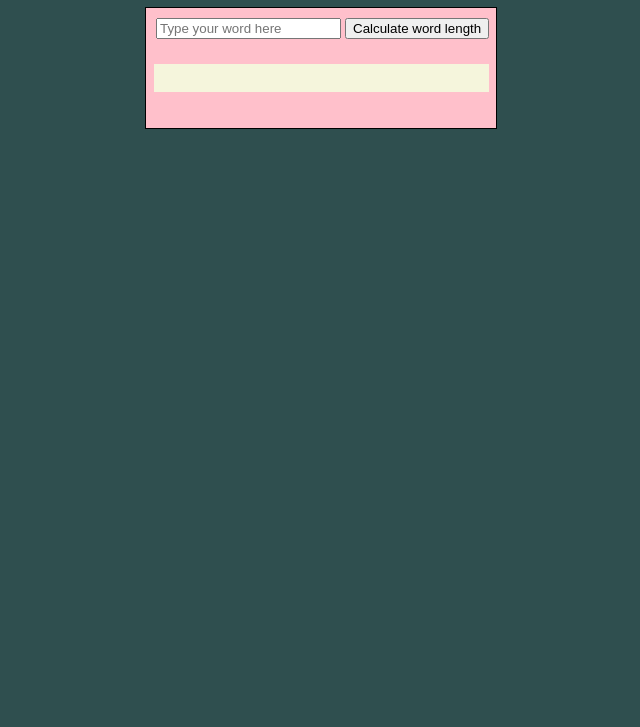
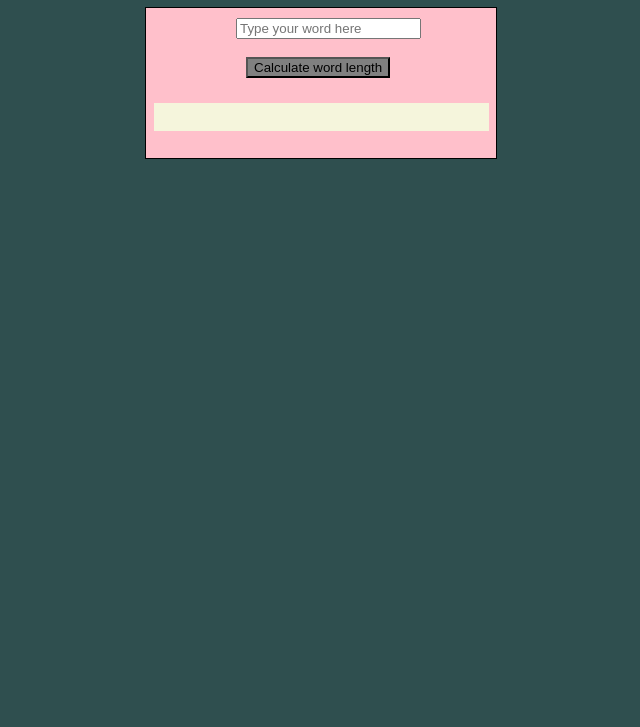
Before and after one commit to Thuotracy/word-length-calculator, a plain HTML site: page index.html in a window 1280 px wide. Shown: the part 73-800 px from the top of the page, without its empty margins (319-959 px from the left). Drawn offline with Linux system fonts and the light colour scheme.

Commit message:
styled the button

```diff
--- a/index.html
+++ b/index.html
@@ -11,7 +11,7 @@
     <h1>Word Length Calculator</h1>
 
     <div id="container">
-        <input type="text" id="word" placeholder="Type your word here">
+        <input type="text" id="word" placeholder="Type your word here"><br><br>
         <button id="btn">Calculate word length</button>
         <div id="output"></div>
     </div>
--- a/style.css
+++ b/style.css
@@ -8,7 +8,7 @@ h1{
 }
 
 #container{
-    height: 120px;
+    height: 150px;
     width: 350px;
     border: 1px solid black;
     background-color: pink;
@@ -16,7 +16,7 @@ h1{
 }
 
 #word{
-   margin-left: 10px;
+   margin-left: 90px;
    margin-top: 10px;
 }
 
@@ -28,3 +28,9 @@ h1{
     padding-left: 5px;
     font-size: 25px;
 }
+
+#btn{
+    background-color: grey;
+    margin-left: 100px;
+
+}
```
